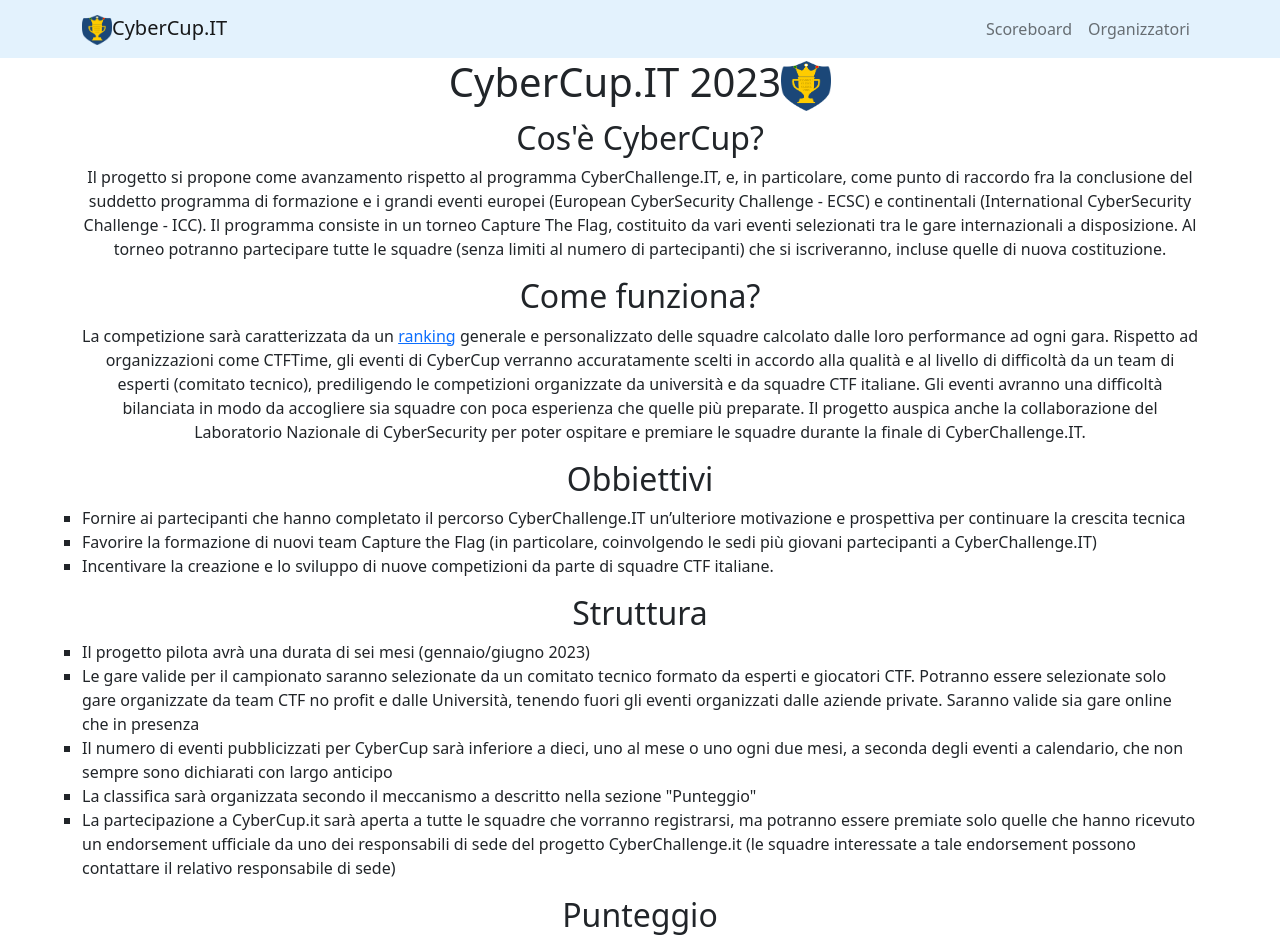
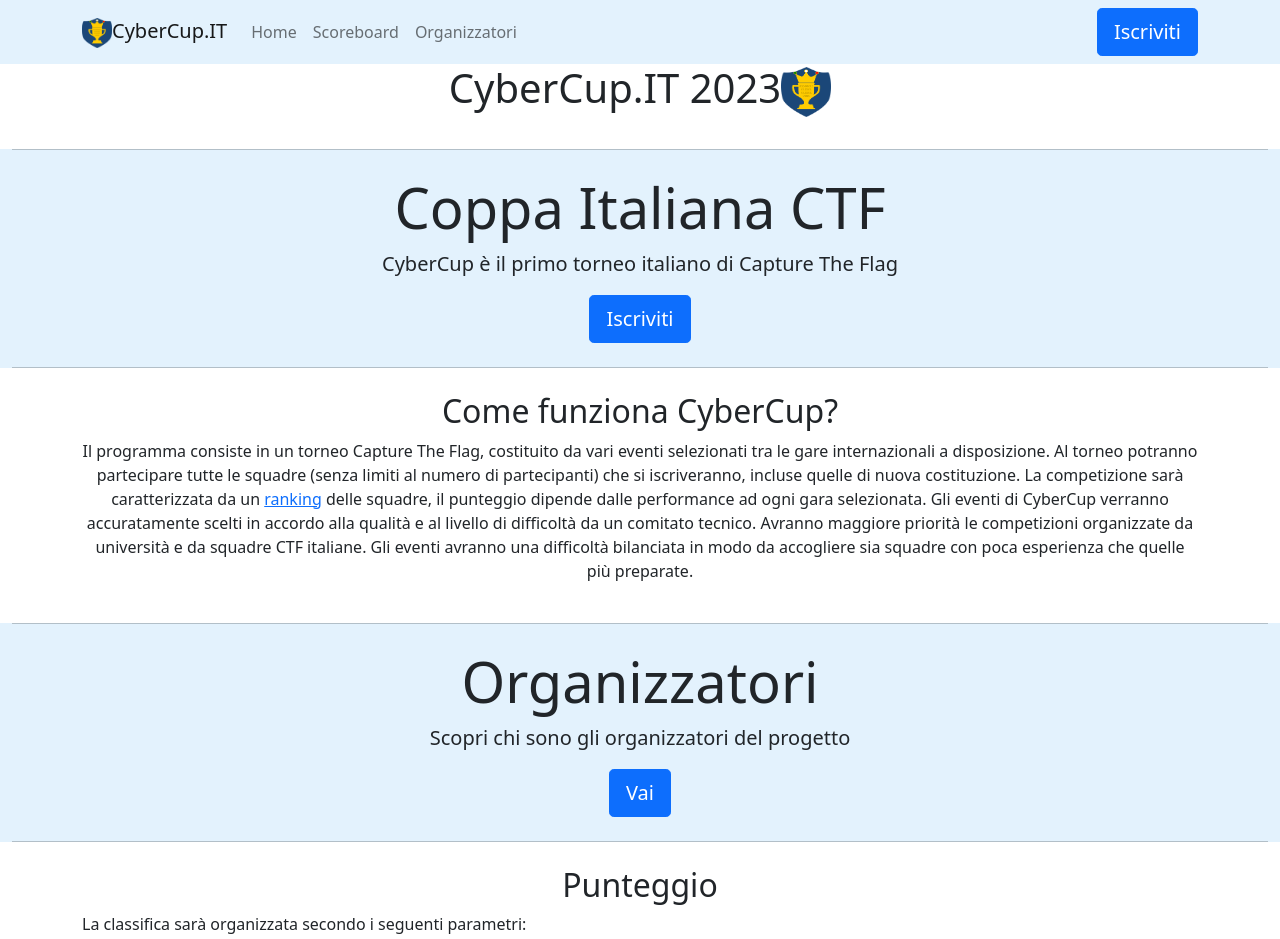
Before and after one commit to CyberCup/cybercup.it, a plain HTML site: page index.html in a window 1280 px wide. Shown: the top 939 px of the page. Drawn offline with nearby package versions, Linux system fonts and the light colour scheme.

Commit message:
Updated index.html with shorter text and renewed interface

```diff
--- a/index.html
+++ b/index.html
@@ -13,46 +13,62 @@
     </head>
     <body>
         <!-- Responsive navbar-->
-        <nav class="navbar navbar-expand-lg navbar-light" style="background-color: #e3f2fd;">
+        <nav class="navbar navbar-expand-lg navbar-light sticky-top" style="background-color: #e3f2fd;">
             <div class="container">
                 <a class="navbar-brand" href="#"><img src="assets/logo.png" width="30" height="30" alt="">CyberCup.IT</a>
-                <div class="navbar-nav">
-                      <a class="nav-item nav-link" href="#">Scoreboard</a>
-                      <a class="nav-item nav-link" href="#">Organizzatori</a>
-                    </div>
+            <div class="collapse navbar-collapse" id="navbarNav">
+              <ul class="navbar-nav">
+                <li class="nav-item active">
+                  <a class="nav-item nav-link" href="/">Home</a>
+                </li>
+                <li class="nav-item active">
+                  <a class="nav-item nav-link" href="/scoreboard.html">Scoreboard</a>
+                </li>
+                <li class="nav-item">
+                  <a class="nav-item nav-link" href="/who.html">Organizzatori</a>
+                </li>
+              </ul>
             </div>
+            <div class="navbar-nav">
+              <a class="btn btn-primary btn-lg" href="#" role="button">Iscriviti</a>
+            </div>
+          </div>
         </nav>
         <!-- Page content-->
         <div class="container">
            <div class="row align-items-center text-center">
                 <h1>CyberCup.IT 2023<img src="assets/logo.png" width="50" height="50" alt=""></h1>
           </div>
+        </div>
+        <div class="container-fluid text-center" style="background-color: #e3f2fd;">
+          <div class="jumbotron jumbotron-fluid justify-content-center">
+            <hr class="my-4">
+            <h1 class="display-4">Coppa Italiana CTF</h1>
+            <p class="lead">CyberCup è il primo torneo italiano di Capture The Flag</p>
+            <p class="lead">
+              <a class="btn btn-primary btn-lg" href="#" role="button">Iscriviti</a>
+            </p>
+            <hr class="my-4">
+          </div>
+        </div>
+        <div class="container">
           <div class="row align-items-center text-center">
-               <h2>Cos'è CyberCup?</h2>
-               <p>Il progetto si propone come avanzamento rispetto al programma CyberChallenge.IT, e, in particolare, come punto di raccordo fra la conclusione del suddetto programma di formazione e i grandi eventi europei (European CyberSecurity Challenge - ECSC) e continentali (International CyberSecurity Challenge - ICC). Il programma consiste in un torneo Capture The Flag, costituito da vari eventi selezionati tra le gare internazionali a disposizione. Al torneo potranno partecipare tutte le squadre (senza limiti al numero di partecipanti) che si iscriveranno, incluse quelle di nuova costituzione.</p>
+               <h2>Come funziona CyberCup?</h2>
+               <p>Il programma consiste in un torneo Capture The Flag, costituito da vari eventi selezionati tra le gare internazionali a disposizione. Al torneo potranno partecipare tutte le squadre (senza limiti al numero di partecipanti) che si iscriveranno, incluse quelle di nuova costituzione. La competizione sarà caratterizzata da un <a href="scoreboard.html">ranking</a> delle squadre, il punteggio dipende dalle performance ad ogni gara selezionata. Gli eventi di CyberCup verranno accuratamente scelti in accordo alla qualità e al livello di difficoltà da un comitato tecnico. Avranno maggiore priorità le competizioni organizzate da università e da squadre CTF italiane. Gli eventi avranno una difficoltà bilanciata in modo da accogliere sia squadre con poca esperienza che quelle più preparate.</p>
            </div>
-           <div class="row align-items-center text-center">
-               <h2>Come funziona?</h2>
-               <p>La competizione sarà caratterizzata da un <a href="scoreboard.html">ranking</a> generale e personalizzato delle squadre calcolato dalle loro performance ad ogni gara. Rispetto ad organizzazioni come CTFTime, gli eventi di CyberCup verranno accuratamente scelti in accordo alla qualità e al livello di difficoltà da un team di esperti (comitato tecnico), prediligendo le competizioni organizzate da università e da squadre CTF italiane. Gli eventi avranno una difficoltà bilanciata in modo da accogliere sia squadre con poca esperienza che quelle più preparate. Il progetto auspica anche la collaborazione del Laboratorio Nazionale di CyberSecurity per poter ospitare e premiare le squadre durante la finale di CyberChallenge.IT.</p>
-           </div>
-           <div class="row align-items-center text-left">
-               <h2 class="text-center">Obbiettivi</h2>
-               <ul style="list-style-type: square;">
-                <li>Fornire ai partecipanti che hanno completato il percorso CyberChallenge.IT un’ulteriore motivazione e prospettiva per continuare la crescita tecnica</li>
-                <li>Favorire la formazione di nuovi team Capture the Flag (in particolare, coinvolgendo le sedi più giovani partecipanti a CyberChallenge.IT)</li>
-                <li>Incentivare la creazione e lo sviluppo di nuove competizioni da parte di squadre CTF italiane.</li>
-               </ul>
-           </div>
-            <div class="row align-items-center text-left">
-               <h2 class="text-center">Struttura</h2>
-               <ul style="list-style-type: square;">
-                <li>Il progetto pilota avrà una durata di sei mesi (gennaio/giugno 2023)</li>
-                <li>Le gare valide per il campionato saranno selezionate da un comitato tecnico formato da esperti e giocatori CTF. Potranno essere selezionate solo gare organizzate da team CTF no profit e dalle Università, tenendo fuori gli eventi organizzati dalle aziende private. Saranno valide sia gare online che in presenza</li>
-                <li>Il numero di eventi pubblicizzati per CyberCup sarà inferiore a dieci, uno al mese o uno ogni due mesi, a seconda degli eventi a calendario, che non sempre sono dichiarati con largo anticipo</li>
-                <li>La classifica sarà organizzata secondo il meccanismo a descritto nella sezione "Punteggio"</li>
-                <li>La partecipazione a CyberCup.it sarà aperta a tutte le squadre che vorranno registrarsi, ma potranno essere premiate solo quelle che hanno ricevuto un endorsement ufficiale da uno dei responsabili di sede del progetto CyberChallenge.it (le squadre interessate a tale endorsement possono contattare il relativo responsabile di sede)</li>
-               </ul>
-           </div>
+         </div>
+           <div class="container-fluid text-center" style="background-color: #e3f2fd;">
+          <div class="jumbotron jumbotron-fluid justify-content-center">
+            <hr class="my-4">
+            <h1 class="display-4">Organizzatori</h1>
+            <p class="lead">Scopri chi sono gli organizzatori del progetto</p>
+            <p class="lead">
+              <a class="btn btn-primary btn-lg" href="#" role="button">Vai</a>
+            </p>
+            <hr class="my-4">
+          </div>
+        </div>
+        <div class="container">
            <div class="row align-items-center text-left">
                <h2 class="text-center">Punteggio</h2>
                <ul style="list-style-type: square;">
@@ -90,15 +106,6 @@
                 </ul>
                </ul>
            </div>
-            <div class="row align-items-center text-center">
-               <h2>Costi</h2>
-               <p>Al momento l'iniziativa è completamente gratuita</p>
-           </div>
-          <div class="row align-items-center text-center">
-               <h2>Iscriviti compilando il seguente form!</h2>
-               <a href="#">Registrazione</a>
-           </div>
-
         </div>
 <footer class="bg-light text-center text-lg-start">
   <!-- Grid container -->
@@ -107,25 +114,29 @@
     <div class="row">
       <!--Grid column-->
       <div class="col-lg-6 col-md-12 mb-4 mb-md-0">
-        <h5 class="text-uppercase">Footer text</h5>
+        <h5 class="text-uppercase">Contatti</h5>
 
         <p>
-          Lorem ipsum dolor sit amet consectetur, adipisicing elit. Iste atque ea quis
-          molestias. Fugiat pariatur maxime quis culpa corporis vitae repudiandae
-          aliquam voluptatem veniam, est atque cumque eum delectus sint!
+         Email: ...
         </p>
       </div>
       <!--Grid column-->
 
       <!--Grid column-->
       <div class="col-lg-6 col-md-12 mb-4 mb-md-0">
-        <h5 class="text-uppercase">Footer text</h5>
+        <h5 class="text-uppercase">Collegamenti</h5>
 
-        <p>
-          Lorem ipsum dolor sit amet consectetur, adipisicing elit. Iste atque ea quis
-          molestias. Fugiat pariatur maxime quis culpa corporis vitae repudiandae
-          aliquam voluptatem veniam, est atque cumque eum delectus sint!
-        </p>
+         <ul class="navbar-nav">
+                <li class="nav-item active">
+                  <a class="nav-item nav-link" href="/">Home</a>
+                </li>
+                <li class="nav-item active">
+                  <a class="nav-item nav-link" href="/scoreboard.html">Scoreboard</a>
+                </li>
+                <li class="nav-item">
+                  <a class="nav-item nav-link" href="/who.html">Organizzatori</a>
+                </li>
+              </ul>
       </div>
       <!--Grid column-->
     </div>
```
